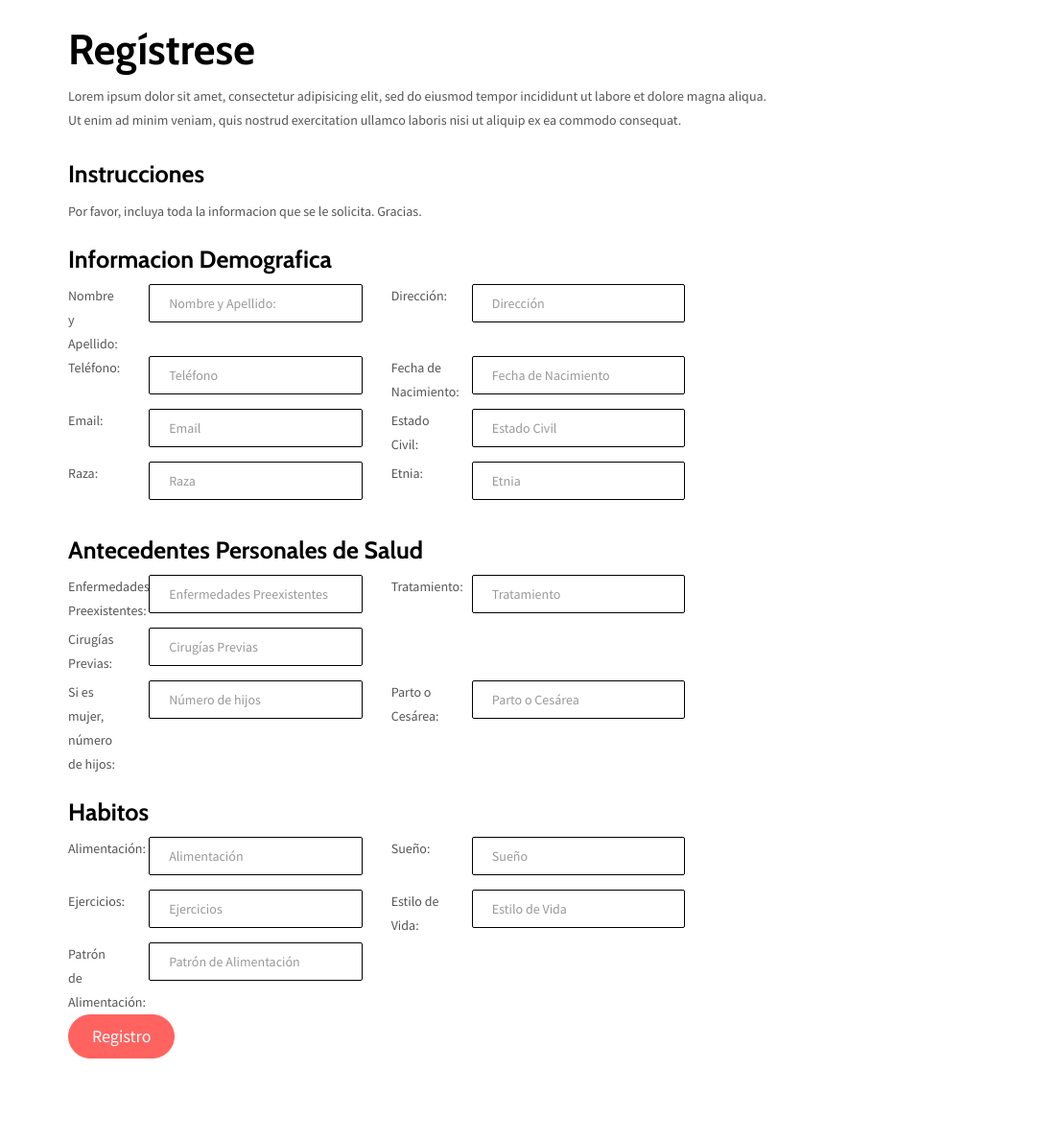
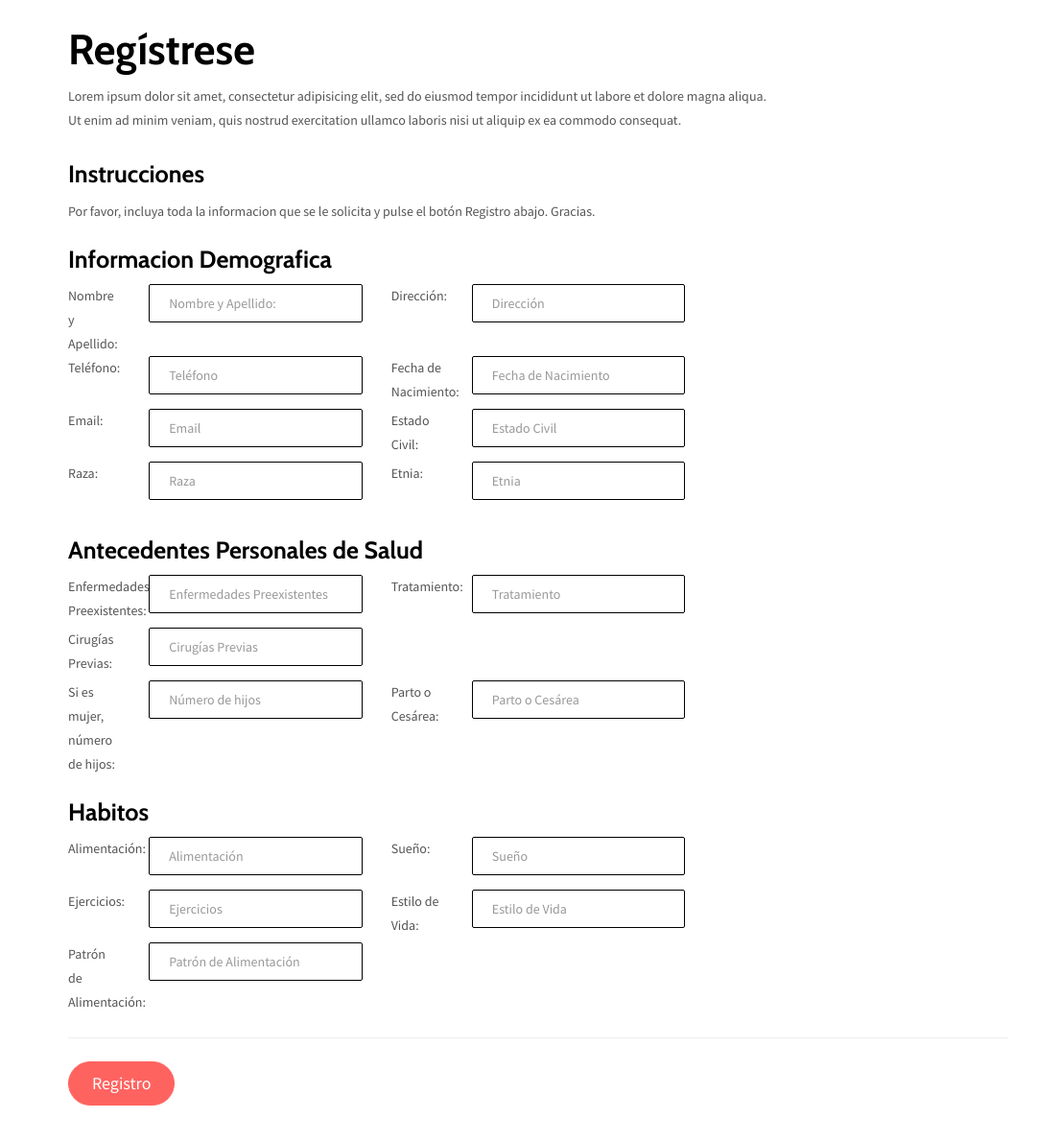
Before and after one commit to mr295781/gateway-prototype, a plain HTML site: page registro.html in a window 1280 px wide. Shown: the part 26-1216 px from the top of the page at 96% size, 199-1280 px from the left. Before the commit the page ends 1189 px from the top, so only its background shows below. Drawn offline with nearby package versions, Linux system fonts and the light colour scheme.

Commit message:
Incluyendo un simple mensaje más y probando el commit.

```diff
--- a/registro.html
+++ b/registro.html
@@ -80,7 +80,7 @@
                     <div class="section-container-spacer">
                         <h3>Instrucciones</h3>
                         <p>
-                            Por favor, incluya toda la informacion que se le solicita. Gracias.
+                            Por favor, incluya toda la informacion que se le solicita y pulse el botón Registro abajo. Gracias.
                         </p>
                         <form action="" class="reveal-content">
                             <h3>Informacion Demografica</h3>
@@ -256,6 +256,7 @@
                                     </div>
                                 </div>
                             </div>
+                            <hr />
                             <button type="submit" class="btn btn-primary btn-lg">Registro</button>
                         </form>
                     </div>
```
